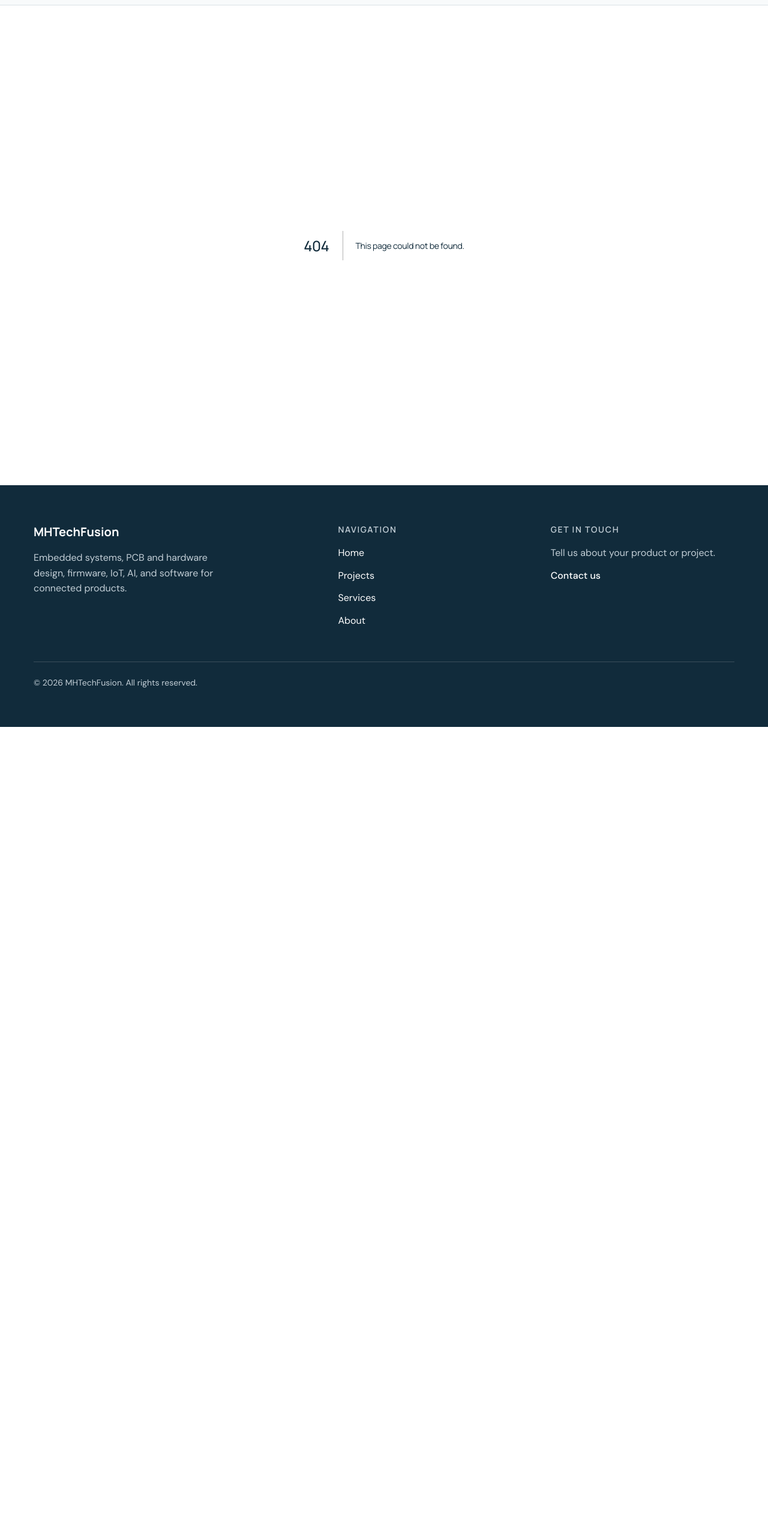
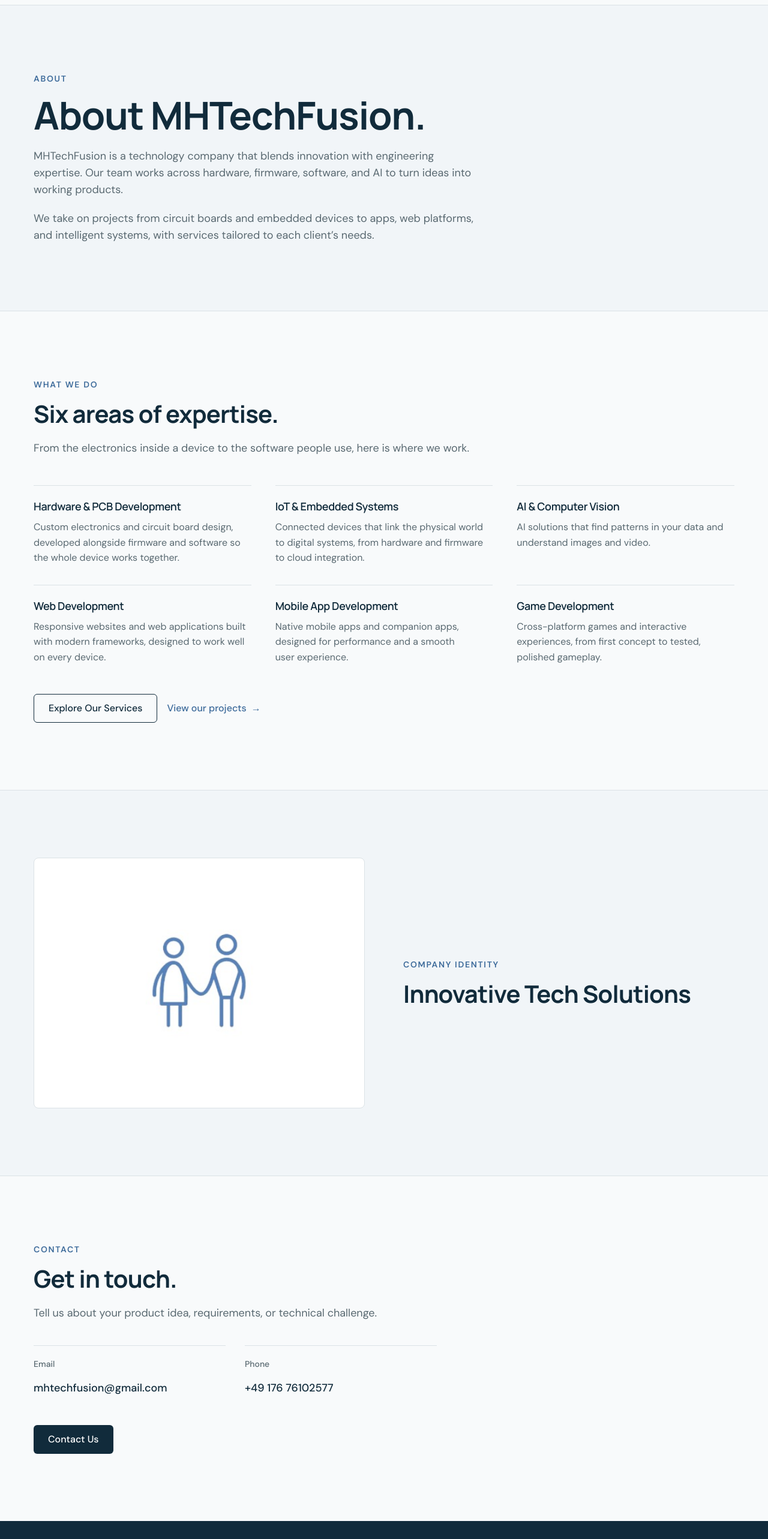
Before and after one commit to Abdul-Ahad3/mhtechweb, a Next.js app: page /about in a window 1280 px wide. Before the commit this address had no page. Shown: the part 80-2646 px from the top of the page at 60% size. Before the commit the page ends 1292 px from the top, so only its background shows below. Built offline with nearby package versions, Linux system fonts and the light colour scheme.

Commit message:
Add About page

```diff
--- /dev/null
+++ b/src/app/about/page.tsx
@@ -0,0 +1,141 @@
+import type { Metadata } from "next";
+import Image from "next/image";
+import Link from "next/link";
+import Button from "@/components/ui/Button";
+import Container from "@/components/ui/Container";
+import SectionHeading from "@/components/ui/SectionHead";
+import { COMPANY_CONTACT, COMPANY_LOGO, COMPANY_TAGLINE } from "@/lib/company";
+import { SERVICES } from "@/lib/services";
+
+export const metadata: Metadata = {
+  title: "About",
+  description:
+    "MHTechFusion is a technology company working across hardware, firmware, software, and AI.",
+};
+
+export default function AboutPage() {
+  const { email, phone } = COMPANY_CONTACT;
+  const { light, dark, alt, width, height } = COMPANY_LOGO;
+
+  return (
+    <>
+      <section className="section-y border-b bg-hero">
+        <Container>
+          <SectionHeading
+            as="h1"
+            eyebrow="About"
+            title="About MHTechFusion."
+            description="MHTechFusion is a technology company that blends innovation with engineering expertise. Our team works across hardware, firmware, software, and AI to turn ideas into working products."
+          />
+          <p className="mt-5 max-w-3xl text-lg text-muted">
+            We take on projects from circuit boards and embedded devices to
+            apps, web platforms, and intelligent systems, with services tailored
+            to each client&rsquo;s needs.
+          </p>
+        </Container>
+      </section>
+
+      <section id="what-we-do" className="section-y">
+        <Container>
+          <SectionHeading
+            eyebrow="What we do"
+            title="Six areas of expertise."
+            description="From the electronics inside a device to the software people use, here is where we work."
+          />
+
+          <ul className="mt-12 grid gap-x-10 gap-y-8 sm:grid-cols-2 lg:grid-cols-3">
+            {SERVICES.map(({ id, title, summary }) => (
+              <li key={id} className="border-t pt-5">
+                <h3 className="text-lg">
+                  <Link
+                    href={`/services#${id}`}
+                    className="hover:text-steel-dark"
+                  >
+                    {title}
+                  </Link>
+                </h3>
+                <p className="mt-2 text-muted">{summary}</p>
+              </li>
+            ))}
+          </ul>
+
+          <div className="mt-12 flex flex-col gap-4 sm:flex-row sm:items-center">
+            <Button href="/services" variant="secondary">
+              Explore Our Services
+            </Button>
+            <Button href="/projects" variant="text">
+              View our projects <span aria-hidden="true">→</span>
+            </Button>
+          </div>
+        </Container>
+      </section>
+
+      <section id="identity" className="section-y border-y bg-hero">
+        <Container className="grid items-center gap-10 lg:grid-cols-2 lg:gap-16">
+          <div className="flex items-center justify-center rounded-lg border bg-white p-8 sm:p-12">
+            <Image
+              src={light}
+              alt={alt}
+              width={width}
+              height={height}
+              className={`h-auto w-full max-w-xs ${dark ? "dark:hidden" : ""}`}
+            />
+            {dark && (
+              <Image
+                src={dark}
+                alt={alt}
+                width={width}
+                height={height}
+                className="hidden h-auto w-full max-w-xs dark:block"
+              />
+            )}
+          </div>
+
+          <SectionHeading
+            eyebrow="Company identity"
+            title={COMPANY_TAGLINE}
+          />
+        </Container>
+      </section>
+
+      <section id="contact-details" className="section-y">
+        <Container>
+          <SectionHeading
+            eyebrow="Contact"
+            title="Get in touch."
+            description="Tell us about your product idea, requirements, or technical challenge."
+          />
+
+          <dl className="mt-10 grid max-w-2xl gap-8 sm:grid-cols-2">
+            <div className="border-t pt-5">
+              <dt className="text-sm font-medium text-muted">Email</dt>
+              <dd className="mt-2 text-lg font-medium">
+                <a
+                  href={`mailto:${email}`}
+                  className="inline-flex min-h-11 items-center break-all hover:text-steel-dark"
+                >
+                  {email}
+                </a>
+              </dd>
+            </div>
+            <div className="border-t pt-5">
+              <dt className="text-sm font-medium text-muted">Phone</dt>
+              <dd className="mt-2 text-lg font-medium">
+                <a
+                  href={`tel:${phone.replace(/[^\d+]/g, "")}`}
+                  className="inline-flex min-h-11 items-center hover:text-steel-dark"
+                >
+                  {phone}
+                </a>
+              </dd>
+            </div>
+          </dl>
+
+          <Button href="/contact" className="mt-10">
+            Contact Us
+          </Button>
+        </Container>
+      </section>
+    </>
+  );
+}
--- /dev/null
+++ b/src/lib/company.ts
@@ -0,0 +1,15 @@
+export const COMPANY_TAGLINE = "Innovative Tech Solutions";
+
+// Replace with the verified details
+export const COMPANY_CONTACT = {
+  email: "mhtechfusion@gmail.com",
+  phone: "+49 176 76102577",
+};
+
+export const COMPANY_LOGO = {
+  light: "/logo.png",
+  dark: "",
+  alt: "MHTechFusion logo",
+  width: 288,
+  height: 288,
+};
```
Also changed, not shown: public/logo.png (added).
